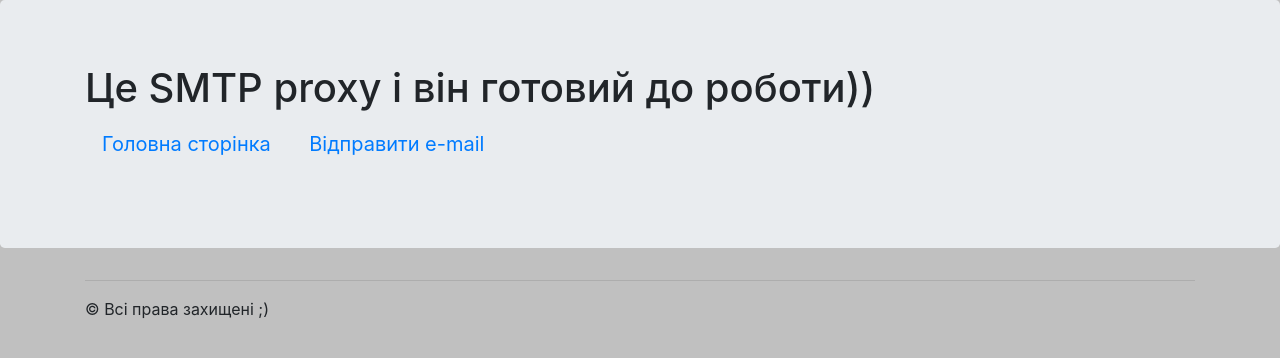
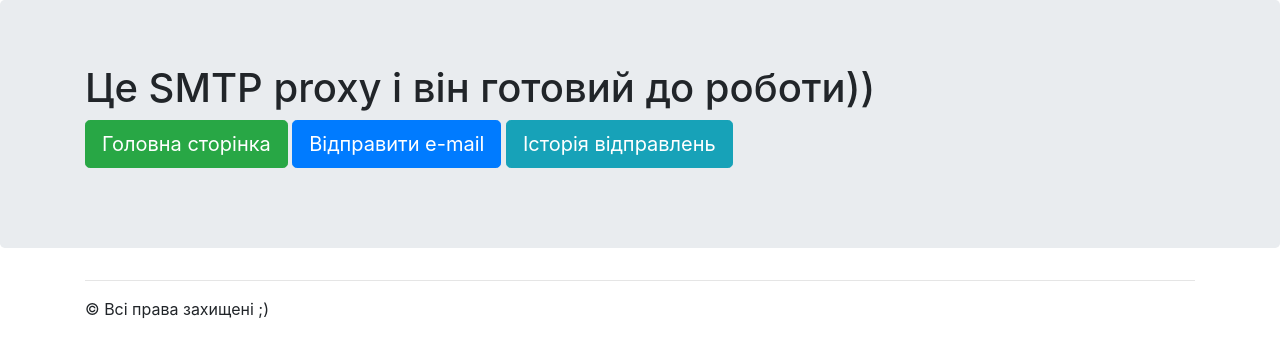
Before and after one commit to petrosernivka/SMTPproxy201811, a Django app: page / in a window 1280 px wide. Shown: the top 358 px of the page. Run offline with Django 3.2, Linux system fonts and the light colour scheme; some libraries are stand-ins or nearby versions.

Commit message:
modified mainApp/wrapper.html

```diff
--- a/mainApp/templates/mainApp/wrapper.html
+++ b/mainApp/templates/mainApp/wrapper.html
@@ -5,17 +5,18 @@
   <meta name="viewport" content="width=device-width, initial-scale=1.0">
   <meta http-equiv="X-UA-Compatible" content="ie=edge">
   <title>SMTP proxy для відправки електронних листів</title>
-  {% load static %}
+  {% load staticfiles %}
   <link rel="stylesheet" href="{% static 'css/bootstrap.min.css' %}"
   type="text/css">
 </head>
-<body style="background: silver">
+<body>
   <div class="jumbotron">
     <div class="container">
       <h1>Це SMTP proxy і він готовий до роботи))</h1>
       <p>
-        <a href="/" class="btn bth-success btn-lg">Головна сторінка</a>
-        <a href="/send_mail" class="btn bth-primary btn-lg">Відправити e-mail</a>
+        <a href="/" class="btn btn-success btn-lg">Головна сторінка</a>
+        <a href="/send_mail" class="btn btn-primary btn-lg">Відправити e-mail</a>
+        <a href="/mail_history" class="btn btn-info btn-lg">Історія відправлень</a>
       </p>
     </div>
   </div>
```
